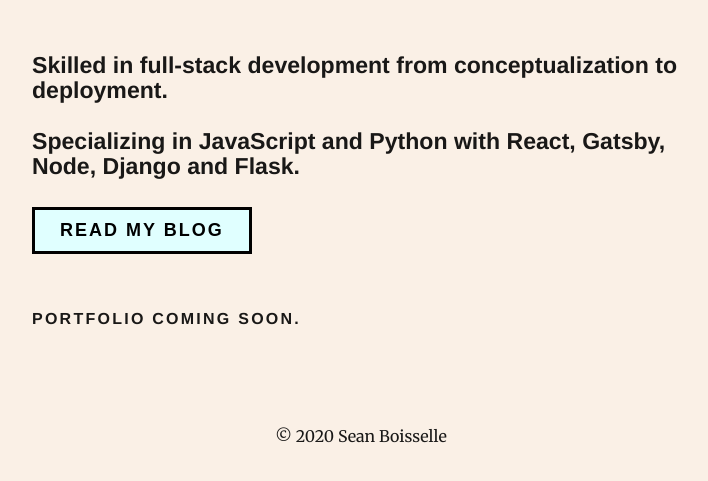
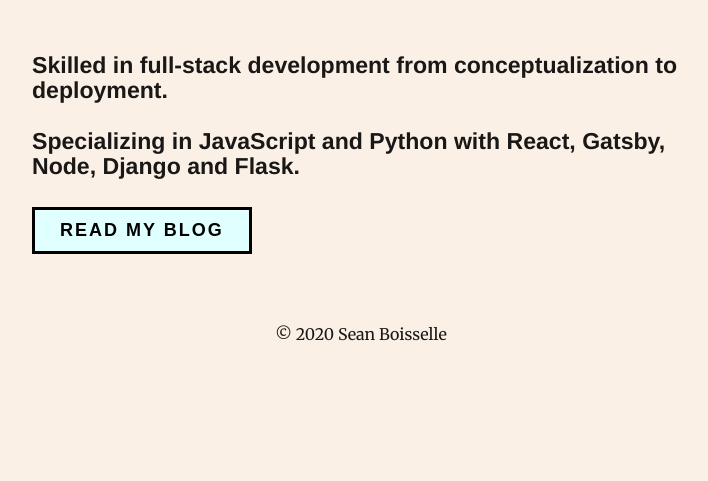
Before and after one commit to boisselle/blog, a Gatsby site: page / in a window 1280 px wide. Shown: the part 289-770 px from the top of the page, without its empty margins (279-987 px from the left). Built offline with nearby package versions, Linux system fonts and the light colour scheme; Gatsby itself is replaced by a stand-in of ours; some packages are replaced by stand-ins of ours.

Commit message:
updated index copy

```diff
--- a/src/pages/index.js
+++ b/src/pages/index.js
@@ -31,7 +31,7 @@ class IndexPage extends React.Component {
         <Link to="/blog/">
           <Button marginTop="25px">Read my Blog</Button>
         </Link>
-        <h4> Portfolio coming soon.</h4>
+
       </Layout>
     )
   }
```
